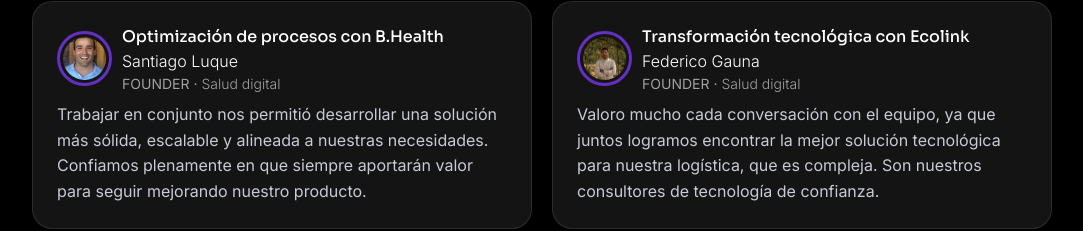
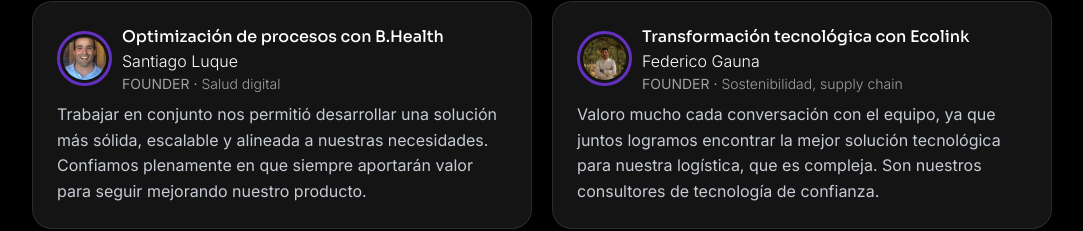
Before and after one commit to agusasaad/teamBoost, a Next.js app: page / in a window 1280 px wide. Shown: the part 7856-8087 px from the top of the page, without its empty margins (98-1181 px from the left). Built offline with nearby package versions, Linux system fonts and the light colour scheme.

Commit message:
fix card

```diff
--- a/src/components/clientes/Clientes.jsx
+++ b/src/components/clientes/Clientes.jsx
@@ -20,7 +20,7 @@
       name: 'Transformación tecnológica con Ecolink',
       cargo: 'FOUNDER',
       name_cliente: 'Federico Gauna',
-      sector: 'Salud digital',
+      sector: ' Sostenibilidad, supply chain',
       review:
         'Valoro mucho cada conversación con el equipo, ya que juntos logramos encontrar la mejor solución tecnológica para nuestra logística, que es compleja. Son nuestros consultores de tecnología de confianza.',
       imagen: image_cliente_2,
```
